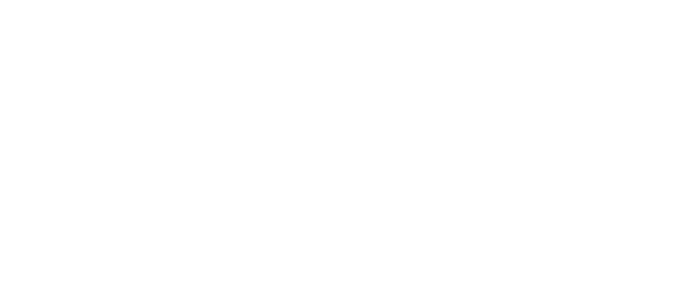
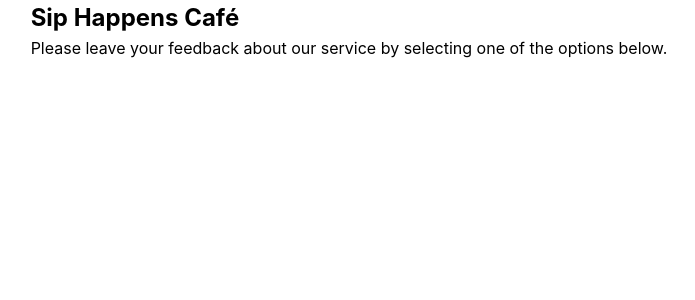
Before and after one commit to vrbprog/goit-react-hw-02, a React (Vite) app: page / in a window 1280 px wide. Shown: the top 300 px of the page, without its empty margins (291-986 px from the left). Built offline with nearby package versions, Linux system fonts and the light colour scheme.

Commit message:
Add Description block

```diff
--- a/src/components/App.jsx
+++ b/src/components/App.jsx
@@ -1,8 +1,10 @@
+import Description from "./Description/Description";
 
 
 export default function App() {
   return (
     <main>
+      <Description />
     </main>
   );
 }
--- /dev/null
+++ b/src/components/Description/Description.jsx
@@ -0,0 +1,11 @@
+
+export default function Description() {
+    return (
+        <div>
+            <h2>Sip Happens Café
+            </h2>
+            <p>Please leave your feedback about our service by selecting one of the options below.
+            </p>
+        </div>
+    )
+}
--- a/src/index.css
+++ b/src/index.css
@@ -53,8 +53,8 @@
     display: flex;
     flex-direction: row;
     justify-content: center;
-    align-items: center;
-    place-items: center;
+    /* align-items: center;
+    place-items: center; */
     min-width: 320px;
     min-height: 100vh;
     box-sizing: border-box;
```
Also changed, not shown: src/components/Description/Description.module.css (added).
